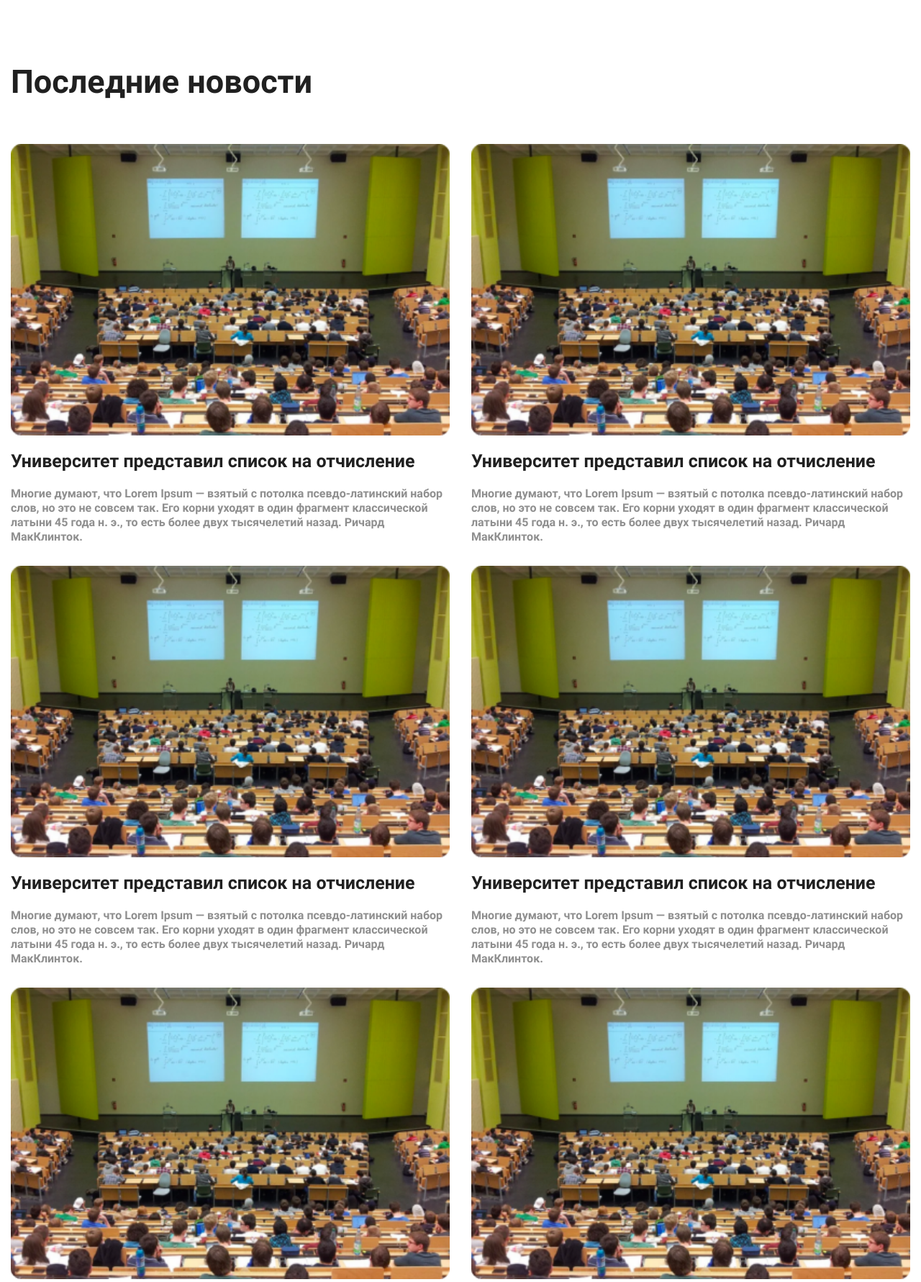
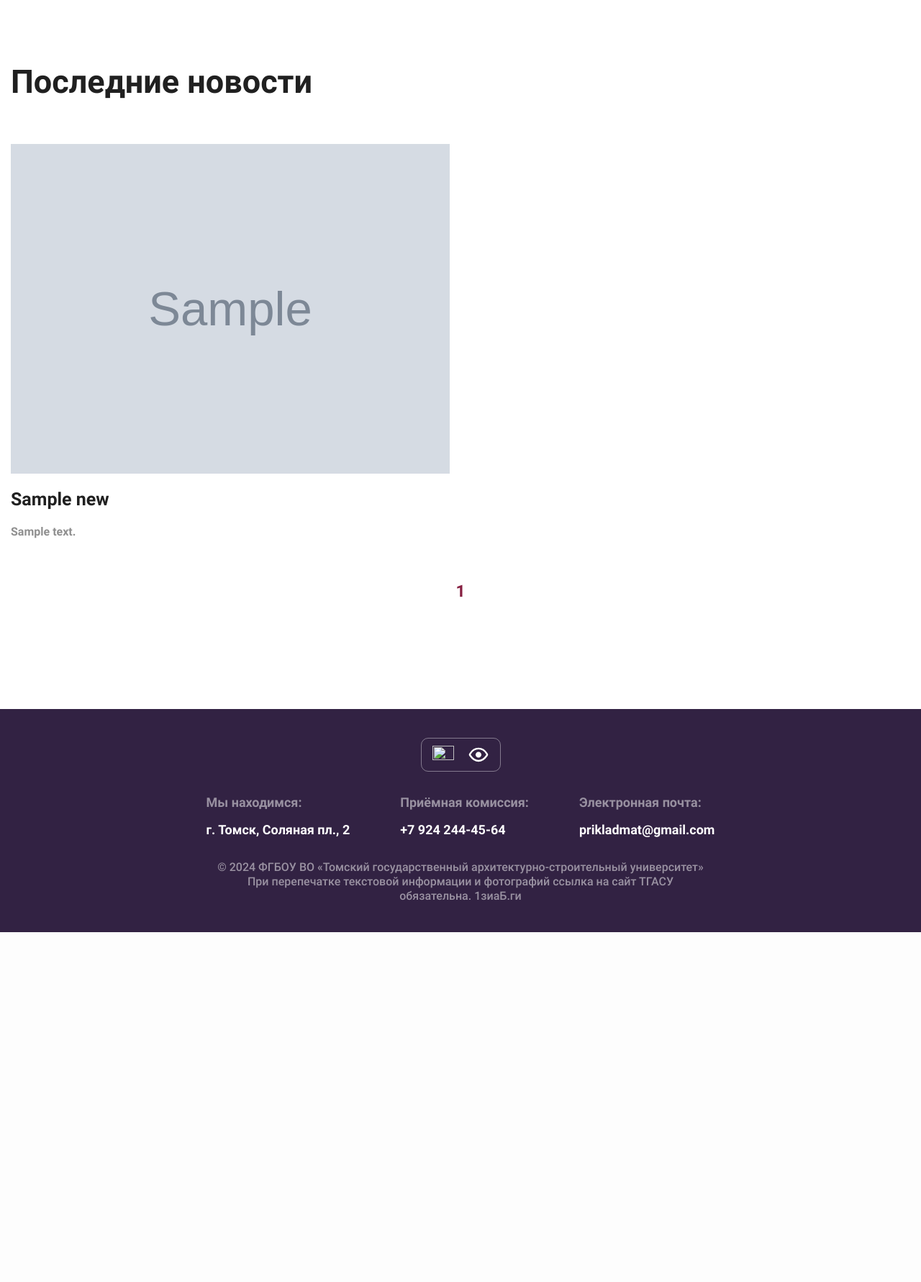
Before and after one commit to 1madatyou/tsuab, a Django app: page /news/ in a window 1280 px wide. Shown: the part 182-1963 px from the top of the page at 72% size. After the commit the page ends 1477 px from the top, so only its background shows below. Run offline with Django 5.2, Linux system fonts and the light colour scheme; tables that the repository leaves empty hold one stand-in row (values such as "Sample post"); grey boxes marked "Sample" are stand-in pictures.

Commit message:
Realize news list with pagination, news detail pages

```diff
--- a/applied_math/news/models.py
+++ b/applied_math/news/models.py
@@ -8,7 +8,15 @@ class News(models.Model):
     date_created = models.DateTimeField(verbose_name="Дата создания", editable=False, auto_now_add=True)
 
     def __str__(self):
-        return f"Новость: {self.title}"
+        return f"{self.title}"
+
+    def get_last_picture_url(self):
+        """Возвращает url последнего изображения новости"""
+        return self.pictures.last().picture.url
+
+    def get_formatted_date_created(self):
+        """Возвращает отформатированную дату создания новости"""
+        return self.date_created.strftime("%d.%m.%Y")
 
     class Meta:
         verbose_name = "Новость"
--- a/applied_math/news/templates/news/news_list.html
+++ b/applied_math/news/templates/news/news_list.html
@@ -11,66 +11,35 @@
   </div>
 
   <div class="list-reset news__list news__list--full">
-    <a class="news__item" href="#">
-      <img class="news__item-img" loading="lazy" src="{% static 'img/news/news-img-1.png' %}" alt="" aria-hidden="true">
-      <h3 class="news__item-title">Университет представил список на отчисление</h3>
+    {% for n in news %}
+
+      <a class="news__item" href="{% url 'news_detail' n.pk %}">
+        <img class="news__item-img" loading="lazy" src="{{ n.pictures.last.picture.url }}" alt="" aria-hidden="true">
+        <h3 class="news__item-title">{{ n.title }}</h3>
         <p class="news__item-descr">
-        Многие думают, что Lorem Ipsum — взятый с потолка псевдо-латинский набор слов, но это не совсем так. Его корни уходят в один фрагмент классической латыни 45 года н. э., то есть более двух тысячелетий назад. Ричард МакКлинток.
+          {{ n.text }}
         </p>
       </a>
-    <a class="news__item" href="#">
-      <img class="news__item-img" loading="lazy" src="{% static 'img/news/news-img-1.png' %}" alt="" aria-hidden="true">
-      <h3 class="news__item-title">Университет представил список на отчисление</h3>
-      <p class="news__item-descr">
-        Многие думают, что Lorem Ipsum — взятый с потолка псевдо-латинский набор слов, но это не совсем так. Его корни уходят в один фрагмент классической латыни 45 года н. э., то есть более двух тысячелетий назад. Ричард МакКлинток.
-      </p>
-    </a>
-    <a class="news__item" href="#">
-      <img class="news__item-img" loading="lazy" src="{% static 'img/news/news-img-1.png' %}" alt="" aria-hidden="true">
-      <h3 class="news__item-title">Университет представил список на отчисление</h3>
-      <p class="news__item-descr">
-        Многие думают, что Lorem Ipsum — взятый с потолка псевдо-латинский набор слов, но это не совсем так. Его корни уходят в один фрагмент классической латыни 45 года н. э., то есть более двух тысячелетий назад. Ричард МакКлинток.
-      </p>
-    </a>
-    <a class="news__item" href="#">
-      <img class="news__item-img" loading="lazy" src="{% static 'img/news/news-img-1.png' %}" alt="" aria-hidden="true">
-      <h3 class="news__item-title">Университет представил список на отчисление</h3>
-      <p class="news__item-descr">
-        Многие думают, что Lorem Ipsum — взятый с потолка псевдо-латинский набор слов, но это не совсем так. Его корни уходят в один фрагмент классической латыни 45 года н. э., то есть более двух тысячелетий назад. Ричард МакКлинток.
-      </p>
-    </a>
-    <a class="news__item" href="#">
-      <img class="news__item-img" loading="lazy" src="{% static 'img/news/news-img-1.png' %}" alt="" aria-hidden="true">
-      <h3 class="news__item-title">Университет представил список на отчисление</h3>
-      <p class="news__item-descr">
-        Многие думают, что Lorem Ipsum — взятый с потолка псевдо-латинский набор слов, но это не совсем так. Его корни уходят в один фрагмент классической латыни 45 года н. э., то есть более двух тысячелетий назад. Ричард МакКлинток.
-      </p>
-    </a>
-    <a class="news__item" href="#">
-      <img class="news__item-img" loading="lazy" src="{% static 'img/news/news-img-1.png' %}" alt="" aria-hidden="true">
-      <h3 class="news__item-title">Университет представил список на отчисление</h3>
-      <p class="news__item-descr">
-        Многие думают, что Lorem Ipsum — взятый с потолка псевдо-латинский набор слов, но это не совсем так. Его корни уходят в один фрагмент классической латыни 45 года н. э., то есть более двух тысячелетий назад. Ричард МакКлинток.
-      </p>
-    </a>
+
+    {% endfor %}
+
   </div>
 
   <ul class="list-reset news__pagination">
+
+    {% for p in paginator.page_range %}
+      {% if p == page_obj.number %}
         <li class="news__pagination-item">
-      <a class="news__pagination-link news__pagination-link--active">1</a>
+          <a class="news__pagination-link news__pagination-link--active" href="?page{{ p }}">{{ p }}</a>
         </li>
+      {% else %}
         <li class="news__pagination-item">
-      <a class="news__pagination-link" href="#">2</a>
+          <a class="news__pagination-link" href="?page={{ p }}">{{ p }}</a>
         </li>
-    <li class="news__pagination-item">
-      <a class="news__pagination-link" href="#">3</a>
-    </li>
-    <li class="news__pagination-item">
-      <a class="news__pagination-link" href="#">4</a>
-    </li>
-    <li class="news__pagination-item">
-      <a class="news__pagination-link" href="#">5</a>
-    </li>
+      {% endif %}
+
+    {% endfor %}
+
   </ul>
   </div>
   </section>
--- a/applied_math/news/urls.py
+++ b/applied_math/news/urls.py
@@ -1,9 +1,9 @@
 from django.urls import path
 
-from .views import NewsList
+from .views import NewsList, NewsDetail
 
 
 urlpatterns = [
-
-    path('', NewsList.as_view(), name='news_list')
+    path('', NewsList.as_view(), name='news_list'),
+    path('<int:pk>', NewsDetail.as_view(), name='news_detail')
 ]
--- a/applied_math/news/views.py
+++ b/applied_math/news/views.py
@@ -1,5 +1,16 @@
-from django.views.generic import TemplateView
+from typing import Any
+from django.views.generic import ListView, DetailView
+
+from .models import News
 
 
-class NewsList(TemplateView):
+class NewsList(ListView):
     template_name = 'news/news_list.html'
+    model = News
+    context_object_name = 'news'
+    paginate_by = 1
+
+
+class NewsDetail(DetailView):
+    model = News
+    context_object_name = 'n'
```
Also changed, not shown: applied_math/news/templates/news/news_detail.html (added, +32 -0 lines), 1 other file. Lines whose indentation alone changed are shown as unchanged.
